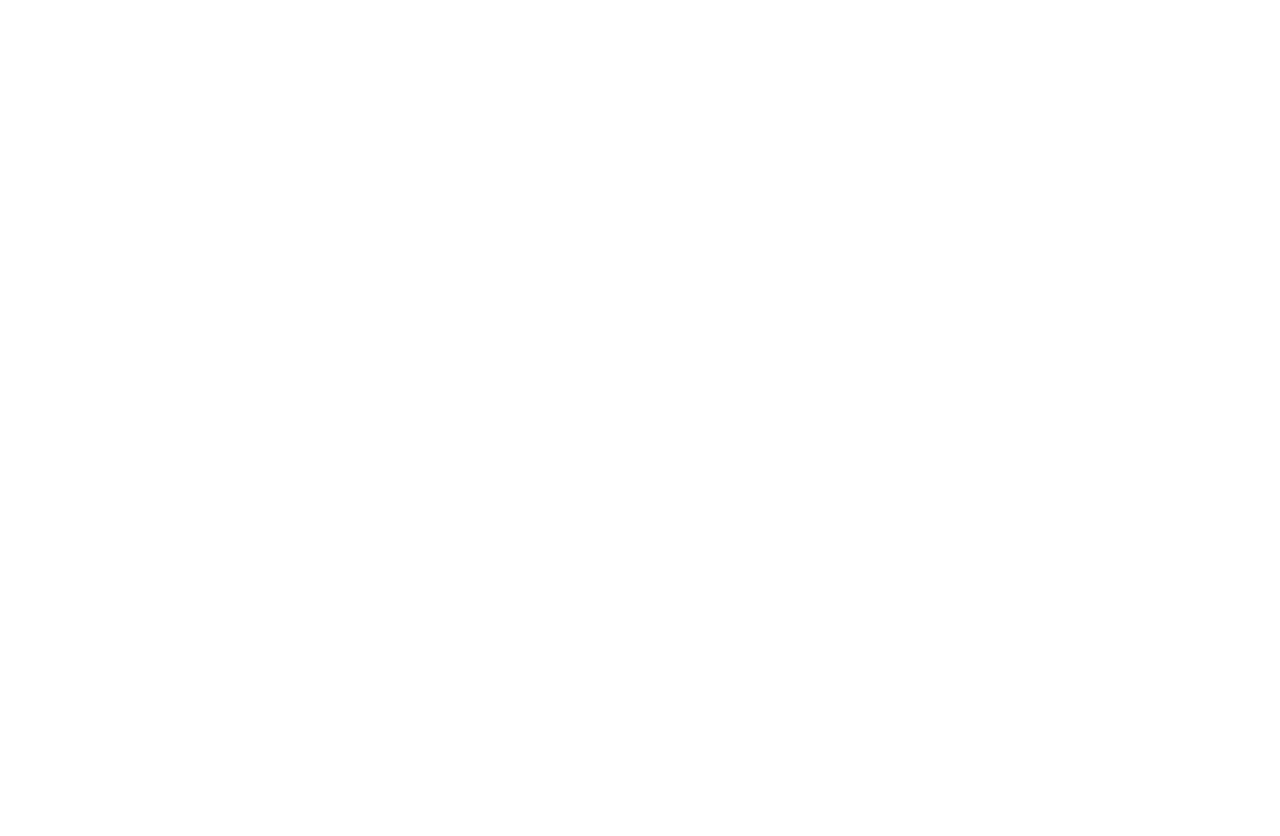
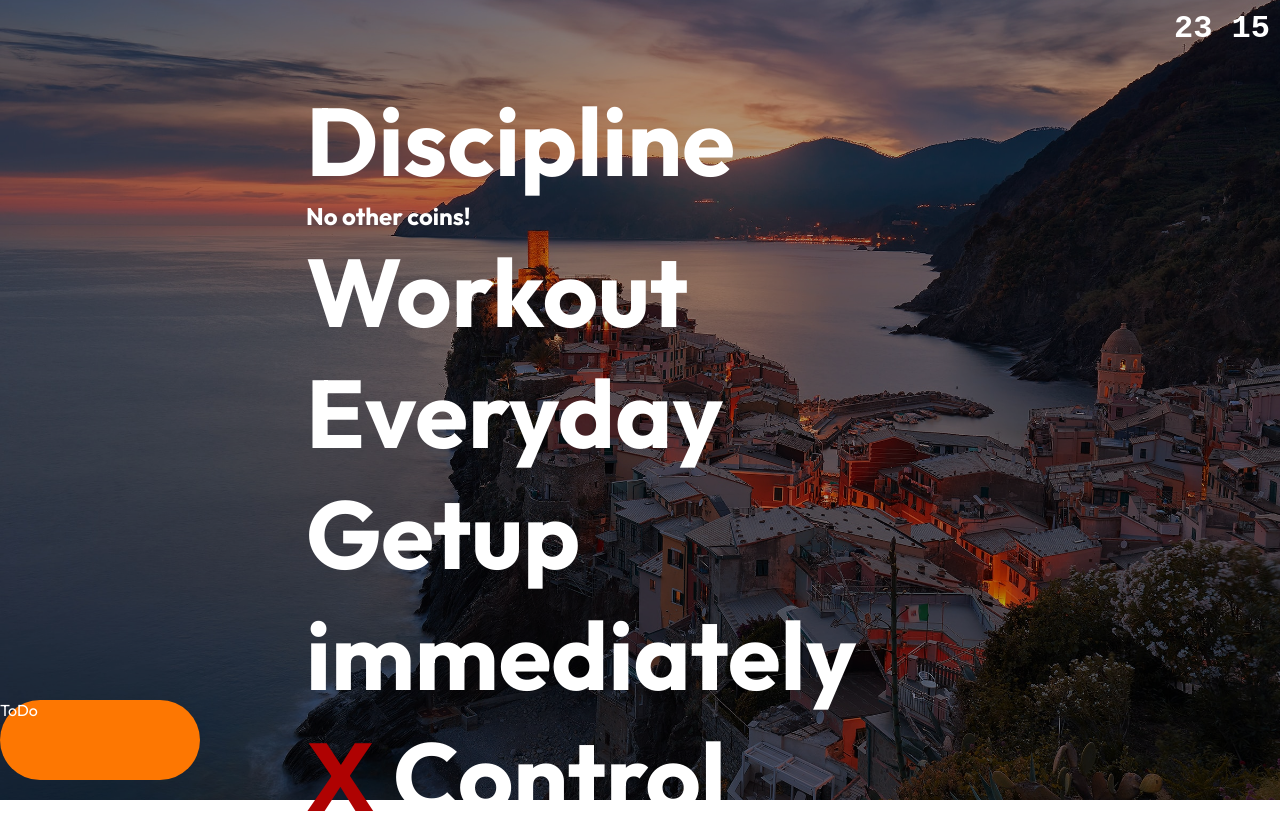
Before and after one commit to acrostm/project101, a React (Create React App) app in the folder frontend/: page /home in a window 1280 px wide. Before the commit this address had no page. Before the commit the page ends 800 px from the top, so only its background shows below. Built offline with nearby package versions, Linux system fonts and the light colour scheme.

Commit message:
add personal using fontpage

```diff
--- a/frontend/package.json
+++ b/frontend/package.json
@@ -15,7 +15,7 @@
     "react-dom": "^18.2.0",
     "react-router-dom": "^6.16.0",
     "react-scripts": "^5.0.1",
-    "typescript": "^5.2.2",
+    "typescript": "^4.9.5",
     "web-vitals": "^2.1.4"
   },
   "scripts": {
--- a/frontend/src/App.js
+++ b/frontend/src/App.js
@@ -3,6 +3,7 @@
 import WeatherPage from './components/pages/WeatherPage';
 import HomeContainer from "./components/pages/HomeContainer";
 import UserListComponent from "./components/functions/UserList";
+import FrontPage from "./components/pages/FrontPage";
 
 function App () {
     return (
@@ -10,6 +11,7 @@
             <Router>
                 <Routes>
                     <Route path='/' element={<HomeContainer />}></Route>
+                    <Route path='/home' element={<FrontPage />}></Route>
                     <Route path='/users' element={<UserListComponent />}></Route>
                     <Route path='/weather' element={<WeatherPage />}></Route>
                     {/*<Route path='/detail/:id' exact component={Detail}></Route>*/}
--- /dev/null
+++ b/frontend/src/components/functions/RealTime.tsx
@@ -0,0 +1,36 @@
+import React, { useState, useEffect } from 'react';
+
+function RealTimeClock() {
+    const [currentTime, setCurrentTime] = useState(new Date());
+    const [showColon, setShowColon] = useState(true);
+
+    useEffect(() => {
+        // 设置定时器，每隔一秒更新时间并切换冒号的可见性
+        const intervalId = setInterval(() => {
+            setCurrentTime(new Date());
+            setShowColon((prevShowColon) => !prevShowColon);
+        }, 1000);
+
+        // 组件卸载时清除定时器
+        return () => {
+            clearInterval(intervalId);
+        };
+    }, []);
+
+    const hours = currentTime.getHours();
+    const minutes = currentTime.getMinutes();
+
+    // 如果分钟小于10，添加前导零
+    const formattedMinutes = minutes < 10 ? `0${minutes}` : minutes;
+
+    // 根据 showColon 的状态决定是否显示冒号
+    const colon = showColon ? ':' : ' ';
+
+    return (
+        <div>
+            <h1>{hours}{colon}{formattedMinutes}</h1>
+        </div>
+    );
+}
+
+export default RealTimeClock;
--- /dev/null
+++ b/frontend/src/components/pages/FrontPage.tsx
@@ -0,0 +1,39 @@
+import React, { useState, useEffect } from 'react';
+import styles from '../../styles/FrontPage.module.scss';
+import RealTimeClock from "../functions/RealTime";
+import { motion } from "framer-motion";
+
+
+function FrontPage() {
+
+
+    return(
+        <div className={styles.app}>
+            <div className={styles.head}>
+                <div className={styles.time}>
+                    <RealTimeClock/>
+                </div>
+            </div>
+            <div className={styles.container}>
+                <h1>Discipline</h1>
+                <h2>No other coins!</h2>
+                <h1>Workout Everyday</h1>
+                <h1>Getup immediately</h1>
+                <h1 className={styles.x}>X Control</h1>
+            </div>
+            <div className={styles.left}>
+                <motion.div
+                    className={styles.box}
+                    whileHover={{ scale: 1.2 }}
+                    whileTap={{ scale: 0.9 }}
+                    transition={{ type: "spring", stiffness: 400, damping: 17 }}
+                >
+                    ToDo
+                </motion.div>
+            </div>
+
+        </div>
+    );
+}
+
+export default FrontPage;
--- a/frontend/src/components/pages/HomeContainer.tsx
+++ b/frontend/src/components/pages/HomeContainer.tsx
@@ -26,7 +26,7 @@
     }
 }
 
-function App() {
+function Home() {
     const [weatherData, setWeatherData] = useState<WeatherData>({temperature: 0, weatherMain: ""});
     const [timeData, setTimeData] = useState<TimeData>({});
     const [searchResults, setSearchResults] = useState<string[]>([]); // Update to an array of SearchResult
@@ -117,10 +117,6 @@
                     <div className={styles.line}></div>
                     <div className={styles.location}>
                         {userInfo.city && <h1>{userInfo.city}, {userInfo.region_name} {userInfo.country_name} </h1>}
-                        <div className={styles.flag_container}>
-                            <img className={styles.flag} src={userInfo.location.country_flag}  alt={"country flag"} />
-                        </div>
-                        <p className={styles.bold}>Location</p>
                     </div>
                     <div className={styles.description}>
                         {weatherData.weatherMain ? <p>{weatherData.weatherMain}</p> : null}
@@ -143,4 +139,4 @@
     );
 }
 
-export default App;
+export default Home;
--- /dev/null
+++ b/frontend/src/styles/FrontPage.module.scss
@@ -0,0 +1,74 @@
+* {
+  box-sizing: border-box;
+  margin: 0;
+  padding: 0;
+}
+
+body {
+  font-family: 'Outfit', 'Segoe UI', 'Roboto', 'Oxygen',
+  'Ubuntu', 'Cantarell', 'Fira Sans', 'Droid Sans', 'Helvetica Neue',
+  sans-serif;
+  -webkit-font-smoothing: antialiased;
+  -moz-osx-font-smoothing: grayscale;
+}
+
+.container {
+  max-width: 700px;
+  height: 700px;
+  margin: auto;
+  padding: 0 1rem;
+  position: relative;
+  top: 10%;
+  display: flex;
+  flex-direction: column;
+  .x:first-letter {
+    color: #af0202;
+  }
+}
+
+.app {
+  width: 100%;
+  height: 100vh;
+  position: relative;
+  background-color: rgba(0,0,0,0.3);
+  color: #fff;
+  &::before {
+    content: '';
+    background: url('../assets/images/anders-jilden-cYrMQA7a3Wc-unsplash.jpg') no-repeat center center/cover;
+    position: absolute;
+    width: 100%;
+    height: 100%;
+    top: 0;
+    left: 0;
+    z-index: -1;
+  }
+  .head {
+    position: fixed; /* 将.head固定在页面顶端 */
+    top: 0;
+    left: 0;
+    right: 0;
+    display: flex;
+    justify-content: space-between;
+    align-items: center;
+    padding: 10px; /* 根据需要设置内边距 */
+    .time {
+      font-family: "Roboto Mono", monospace;
+      font-size: 2rem;
+      color: #fff;
+      margin-left: auto;
+      h1 {
+        font-family: "Roboto Mono", monospace;
+        font-size: 2rem;
+        color: #fff;
+      }
+    }
+
+  }
+  .box {
+    width: 200px;
+    height: 80px;
+    border-radius: 50px;
+    background: #fd7702;
+    cursor: pointer;
+  }
+}
--- a/frontend/src/styles/HomeContainer.module.scss
+++ b/frontend/src/styles/HomeContainer.module.scss
@@ -113,6 +113,7 @@
   }
 }
 
+
 .bold {
   font-weight: 700;
 }
```
Also changed, not shown: frontend/src/assets/images/anders-jilden-cYrMQA7a3Wc-unsplash.jpg (added), 1 other file (tests, documents, lock files or other folders).
